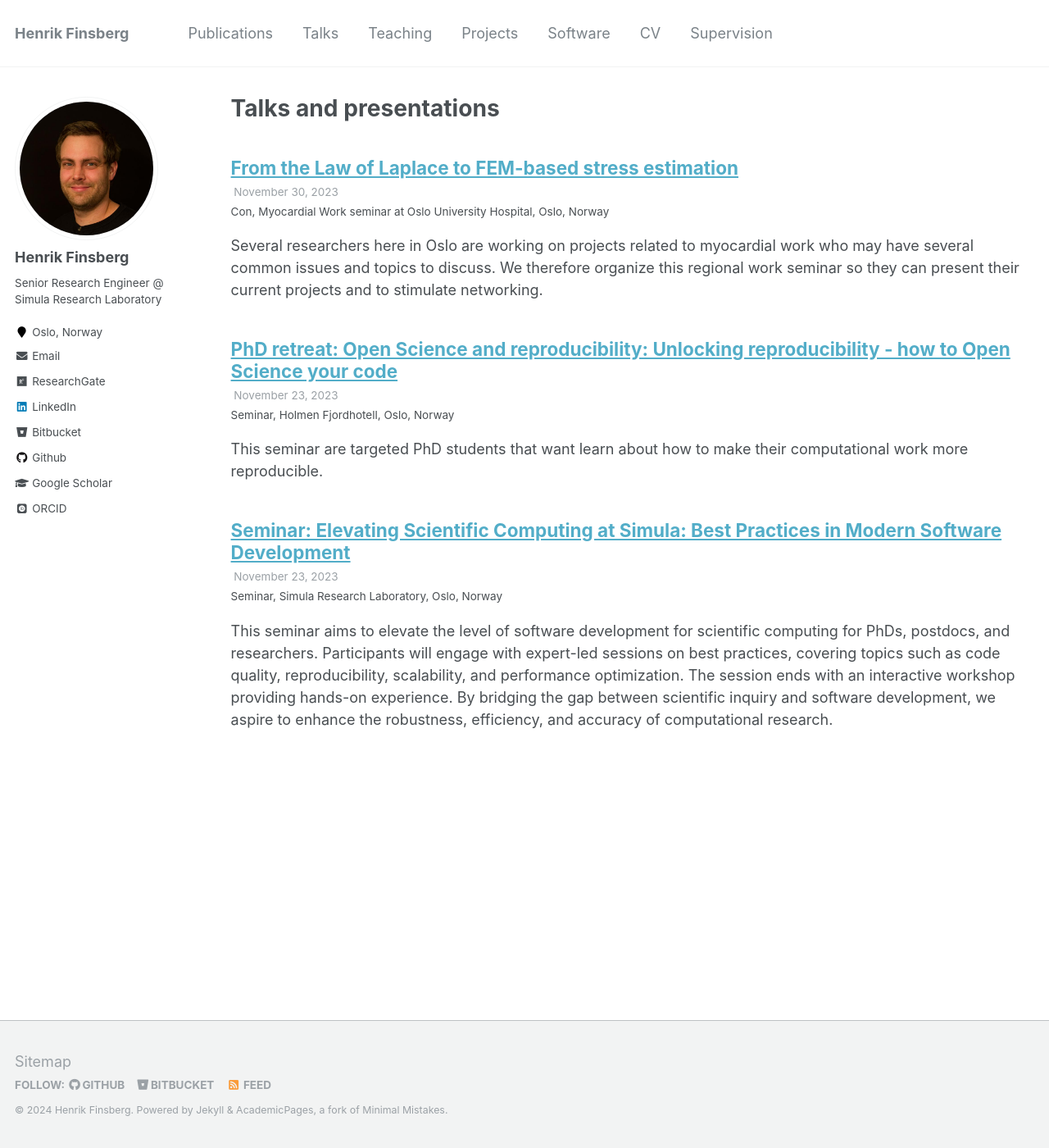
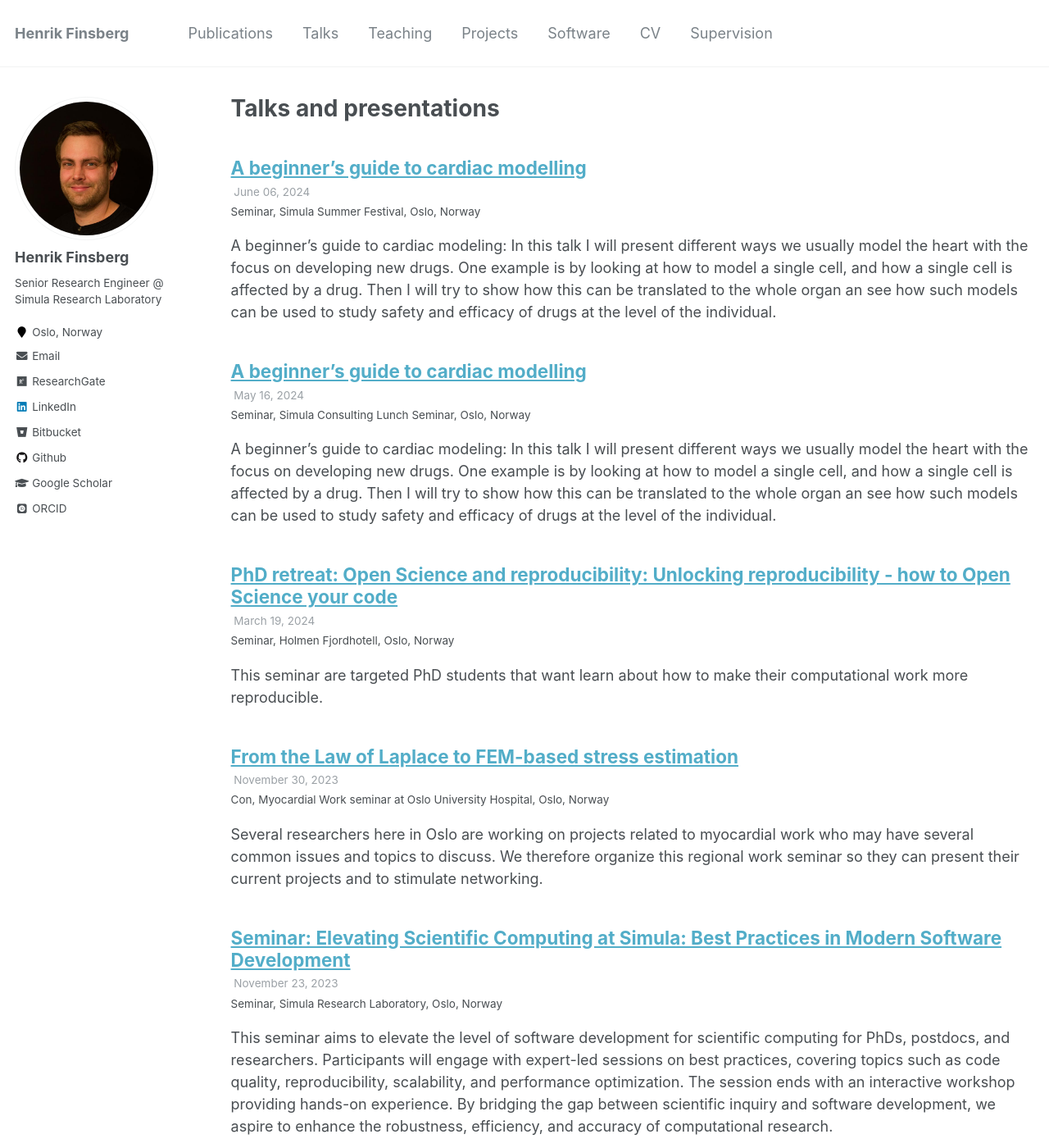
Before and after one commit to finsberg/finsberg.github.io, a Jekyll site: the page built from _pages/talks.html, in a window 1280 px wide and 1400 px high. Shown: the whole window at 82% size. Built offline with Jekyll 4.4.1, drawn with Linux system fonts in a browser that asks for light colours; some web fonts are replaced.

Commit message:
Add new talks

```diff
--- a/_talks/2024-03-19-repro.md
+++ b/_talks/2024-03-19-repro.md
@@ -4,7 +4,7 @@
 type: "Seminar"
 permalink: /talks/2024-03-19-repro
 venue: "Holmen Fjordhotell"
-date: 2023-11-23
+date: 2024-03-19
 location: "Oslo, Norway"
 ---
 
--- /dev/null
+++ b/_talks/2024-05-16.md
@@ -0,0 +1,17 @@
+---
+title: "A beginner's guide to cardiac modelling"
+collection: talks
+type: "Seminar"
+permalink: /talks/2024-05-16-sc-lunch
+venue: "Simula Consulting Lunch Seminar"
+date: 2024-05-16
+location: "Oslo, Norway"
+---
+
+
+A beginner's guide to cardiac modeling: In this talk I will present different ways
+we usually model the heart with the focus on developing new drugs. One
+example is by looking at how to model a single cell, and how a single cell is
+affected by a drug. Then I will try to show how this can be translated to the
+whole organ an see how such models can be used to study safety and efficacy
+of drugs at the level of the individual.
--- /dev/null
+++ b/_talks/2024-06-06.md
@@ -0,0 +1,19 @@
+---
+title: "A beginner's guide to cardiac modelling"
+collection: talks
+type: "Seminar"
+permalink: /talks/2024-06-06
+venue: "Simula Summer Festival"
+date: 2024-06-06
+location: "Oslo, Norway"
+---
+
+
+A beginner's guide to cardiac modeling: In this talk I will present different ways
+we usually model the heart with the focus on developing new drugs. One
+example is by looking at how to model a single cell, and how a single cell is
+affected by a drug. Then I will try to show how this can be translated to the
+whole organ an see how such models can be used to study safety and efficacy
+of drugs at the level of the individual.
+
+Slides are found ![_](../assets/presentations/cardiac-modeling.pdf)
```
Also changed, not shown: 1 other file.
